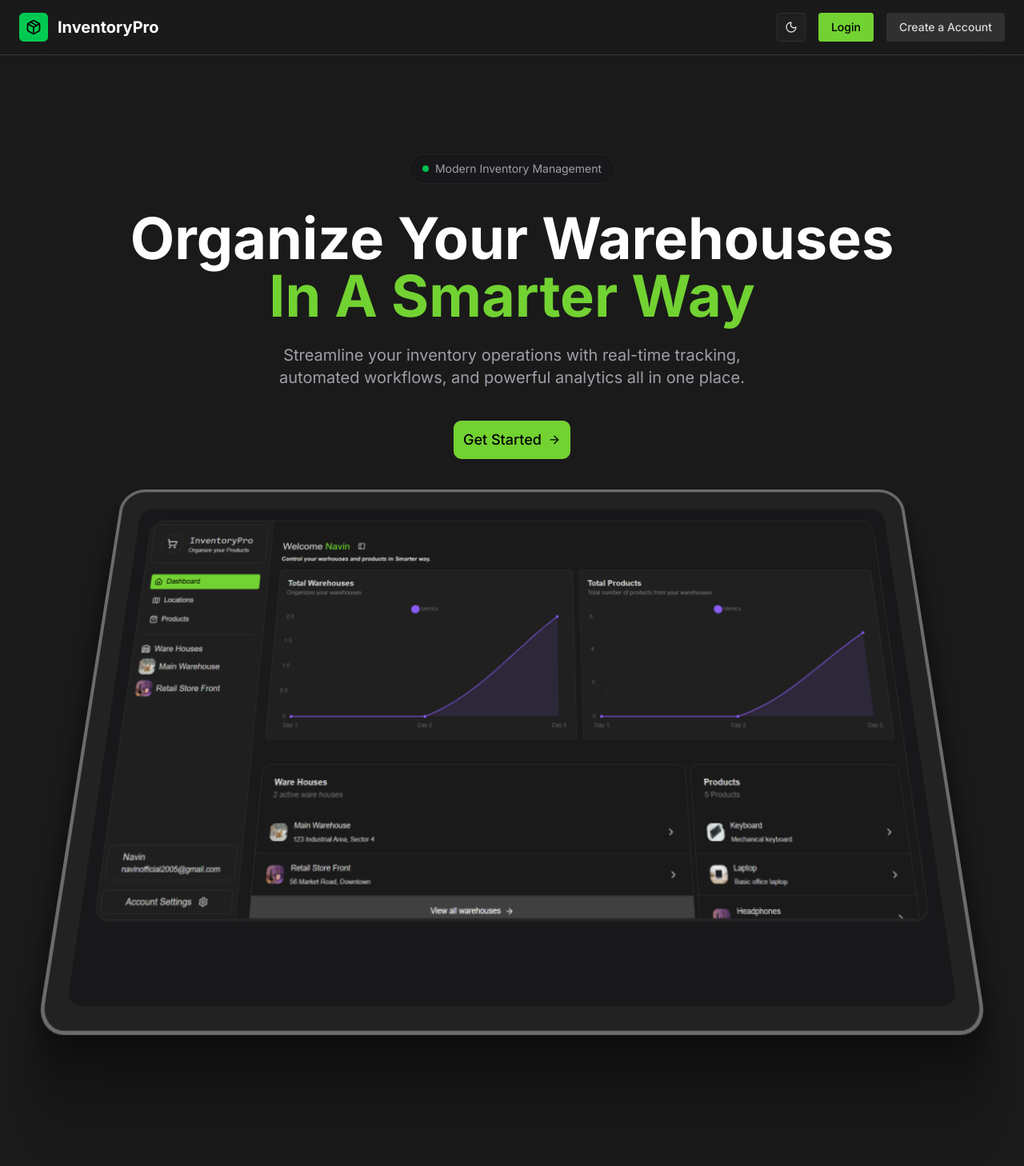
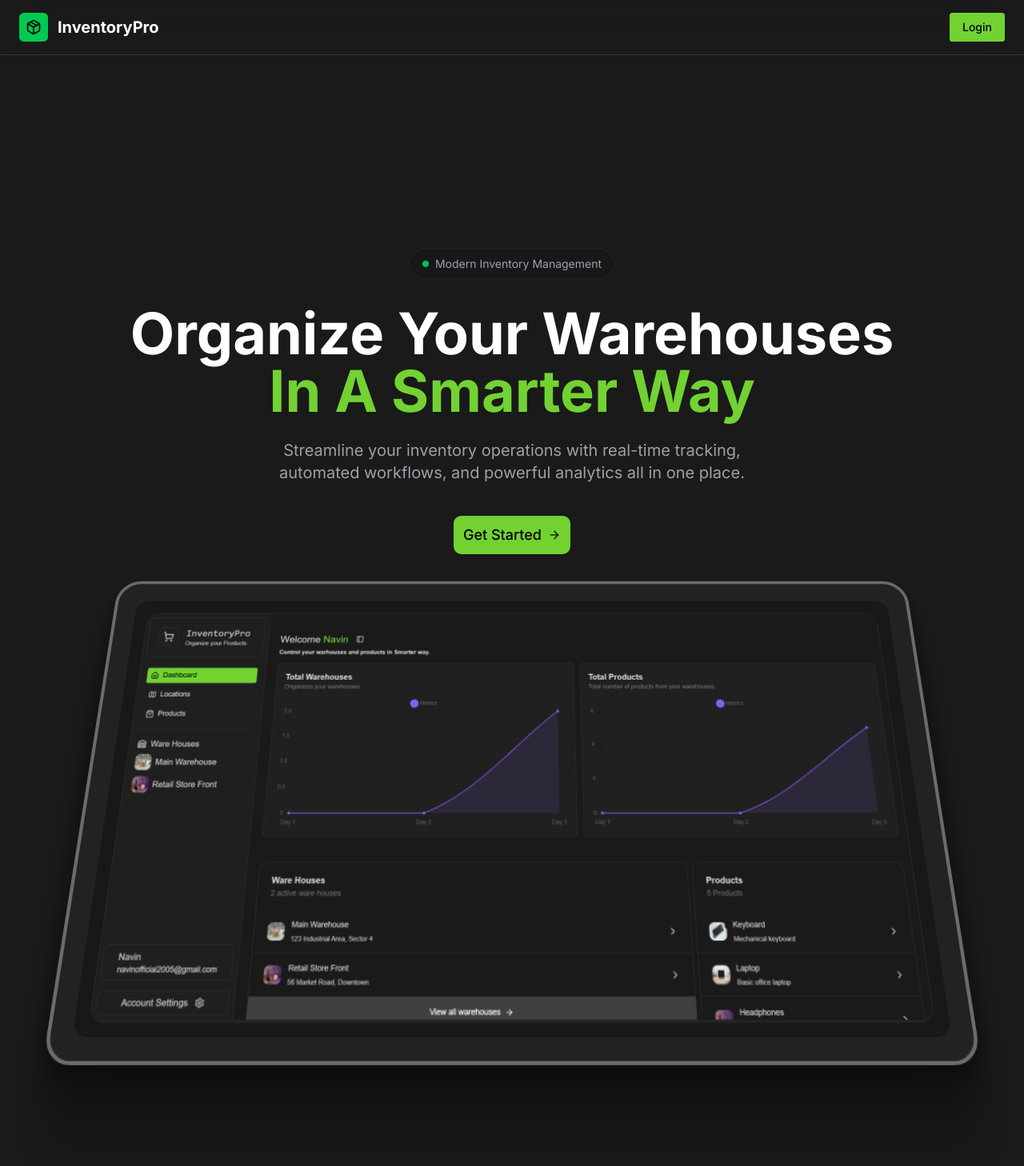
Before and after one commit to NAVIN0507/inventory-app-flask, a Next.js app in the folder frontend/: page / in a window 1280 px wide. Shown: the top 1458 px of the page at 80% size. Built offline with nearby package versions, Linux system fonts and the light colour scheme.

Commit message:
modified ui

```diff
--- a/frontend/app/page.tsx
+++ b/frontend/app/page.tsx
@@ -30,17 +30,12 @@ const Navbar = () => {
             <span className='text-xl font-bold text-white'>InventoryPro</span>
           </div>
           <div className='flex items-center gap-4'>
-            <ModeToggle />
             <Link href='/app'>
               <Button className='bg-primary text-black font-medium'>
                 Login
               </Button>
             </Link>
-            <Link href='/app'>
-              <Button  variant={"secondary"}  className='  font-medium'>
-                Create a Account
-              </Button>
-            </Link>
+
           </div>
         </div>
       </div>
--- a/frontend/components/app-sidebar.tsx
+++ b/frontend/components/app-sidebar.tsx
@@ -5,22 +5,18 @@ import {
   Sidebar,
   SidebarContent,
   SidebarFooter,
-  SidebarGroup,
   SidebarGroupContent,
-  SidebarGroupLabel,
   SidebarHeader,
   SidebarMenu,
   SidebarMenuButton,
   SidebarMenuItem,
-  SidebarSeparator,
-  SidebarTrigger,
+
 } from "@/components/ui/sidebar"
 import { usePathname } from "next/navigation"
 import { useUser } from "@/hooks/use-user"
 import Link from "next/link"
 import {Warehouses} from "./ware-houses"
 
-// Menu items.
 const items = [
   {
     title: "Dashboard",
--- a/frontend/components/ui/container-scroll-animation.tsx
+++ b/frontend/components/ui/container-scroll-animation.tsx
@@ -36,11 +36,11 @@ export const ContainerScroll = ({
 
   return (
     <div
-      className="h-[60rem] md:h-[80rem] flex items-center justify-center relative p-2 md:p-20"
+      className="h-fit md:h-fit flex items-center justify-center relative p-2 md:p-20"
       ref={containerRef}
     >
       <div
-        className="py-10 md:py-40 w-full relative"
+        className="py-10 md:py-40 w-fit relative"
         style={{
           perspective: "1000px",
         }}
@@ -85,9 +85,9 @@ export const Card = ({
         boxShadow:
           "0 0 #0000004d, 0 9px 20px #0000004a, 0 37px 37px #00000042, 0 84px 50px #00000026, 0 149px 60px #0000000a, 0 233px 65px #00000003",
       }}
-      className="max-w-5xl -mt-12 mx-auto h-[30rem] md:h-[40rem] w-full border-4 border-[#6C6C6C] p-2 md:p-6 bg-[#222222] rounded-[30px] shadow-2xl"
+      className="max-w-5xl -mt-12 mx-auto h-fit md:h-fit w-fit border-4 border-[#6C6C6C] p-2 md:p-6 bg-[#222222] rounded-[30px] shadow-2xl"
     >
-      <div className=" h-full w-full  overflow-hidden rounded-2xl bg-gray-100 dark:bg-zinc-900 md:rounded-2xl md:p-4 ">
+      <div className=" h-fit w-fit  overflow-hidden rounded-2xl bg-gray-100 dark:bg-zinc-900 md:rounded-2xl md:p-4 ">
         {children}
       </div>
     </motion.div>
```
Also changed, not shown: 1 other file (tests, documents, lock files or other folders).
